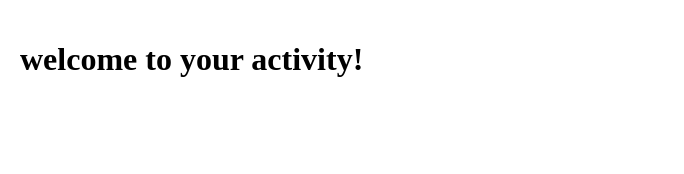
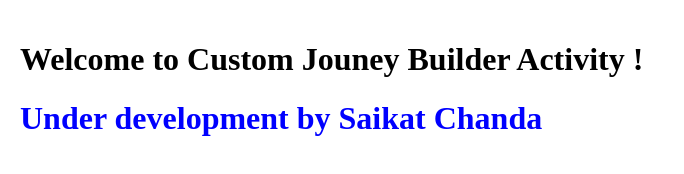
Before and after one commit to kedhaar/customJB, a website: page public/index.html in a window 1280 px wide. Shown: the whole page, without its empty margins (0-684 px from the left). Drawn offline with Linux system fonts and the light colour scheme.

Commit message:
Update index.html

```diff
--- a/public/index.html
+++ b/public/index.html
@@ -29,7 +29,8 @@
 
             <main class="slds-col">
 
-                <h1>welcome to your activity!</h1>
+                <h1>Welcome to Custom Jouney Builder Activity !</h1>
+                <h1 style="color:blue;">Under development by Saikat Chanda</h1>
             </main>
 
 
```
